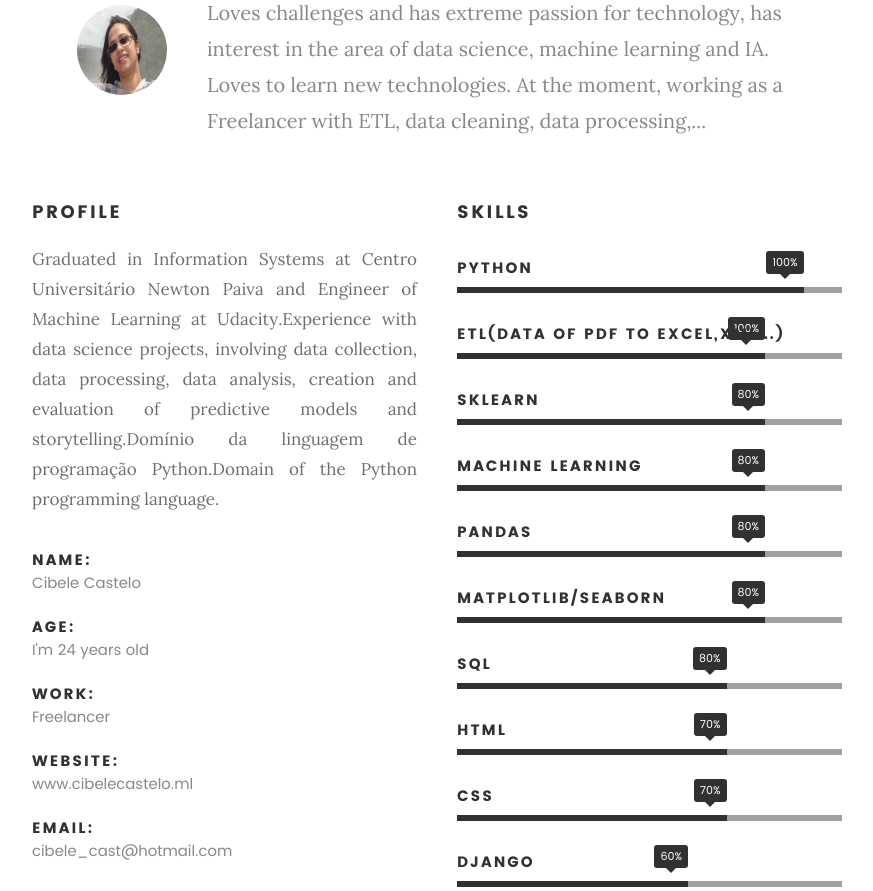
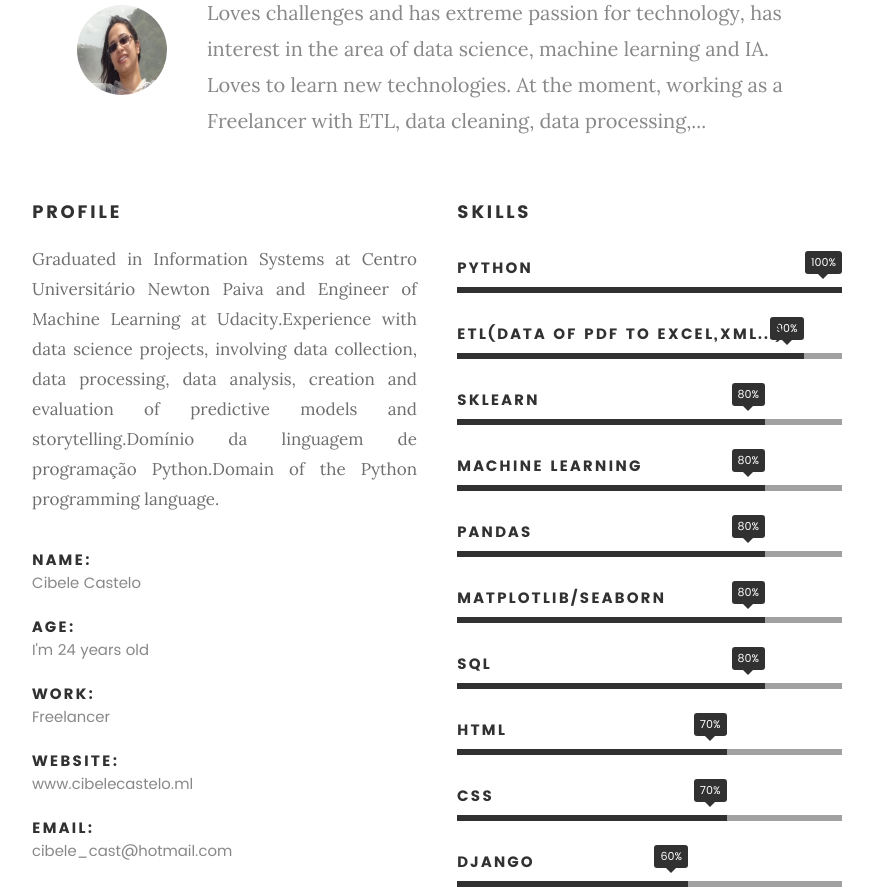
Before and after one commit to cibelecastelo/cibelecastelo.git.io, a Django app: page / in a window 1280 px wide. Shown: the part 1044-1935 px from the top of the page, without its empty margins (203-1076 px from the left). Run offline with Django 3.2, Linux system fonts and the light colour scheme; some web fonts are replaced.

Commit message:
Update post_list.html

```diff
--- a/blog/templates/blog/post_list.html
+++ b/blog/templates/blog/post_list.html
@@ -163,12 +163,12 @@
 
 				<ul class="skill-bars">
 				   <li>
-				   	<div class="progress percent90"><span>100%</span></div>
+				   	<div class="progress percent100"><span>100%</span></div>
 				   	<strong>Python</strong>
 				   </li>
 <ul class="skill-bars">
 				   <li>
-				   	<div class="progress percent80"><span>100%</span></div>
+				   	<div class="progress percent90"><span>90%</span></div>
 				   	<strong>ETL(data of pdf to excel,xml...)</strong>
 				   </li>
 <li>
@@ -193,7 +193,7 @@
 				   </li>
 
 <li>
-				   	<div class="progress percent70"><span>80%</span></div>
+				   	<div class="progress percent80"><span>80%</span></div>
 				   	<strong>SQL</strong>
 				   </li>
 
```
